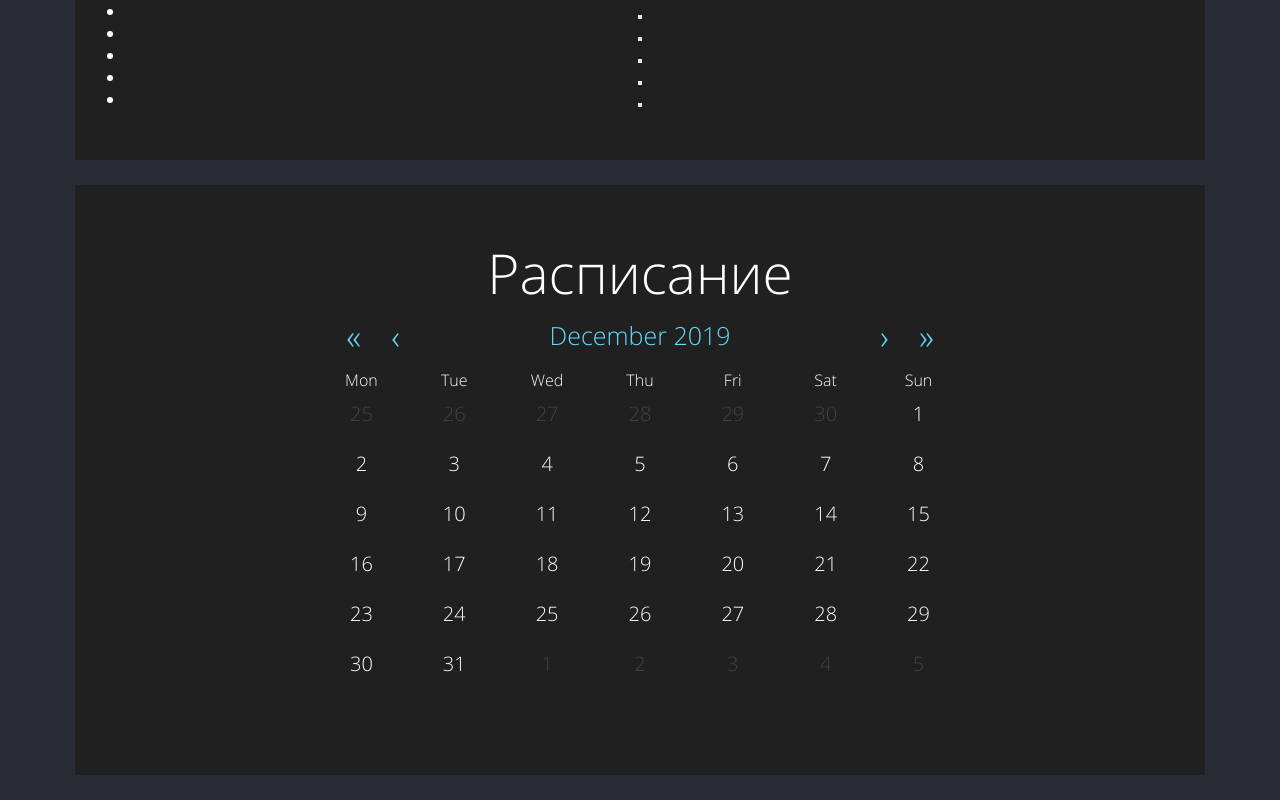
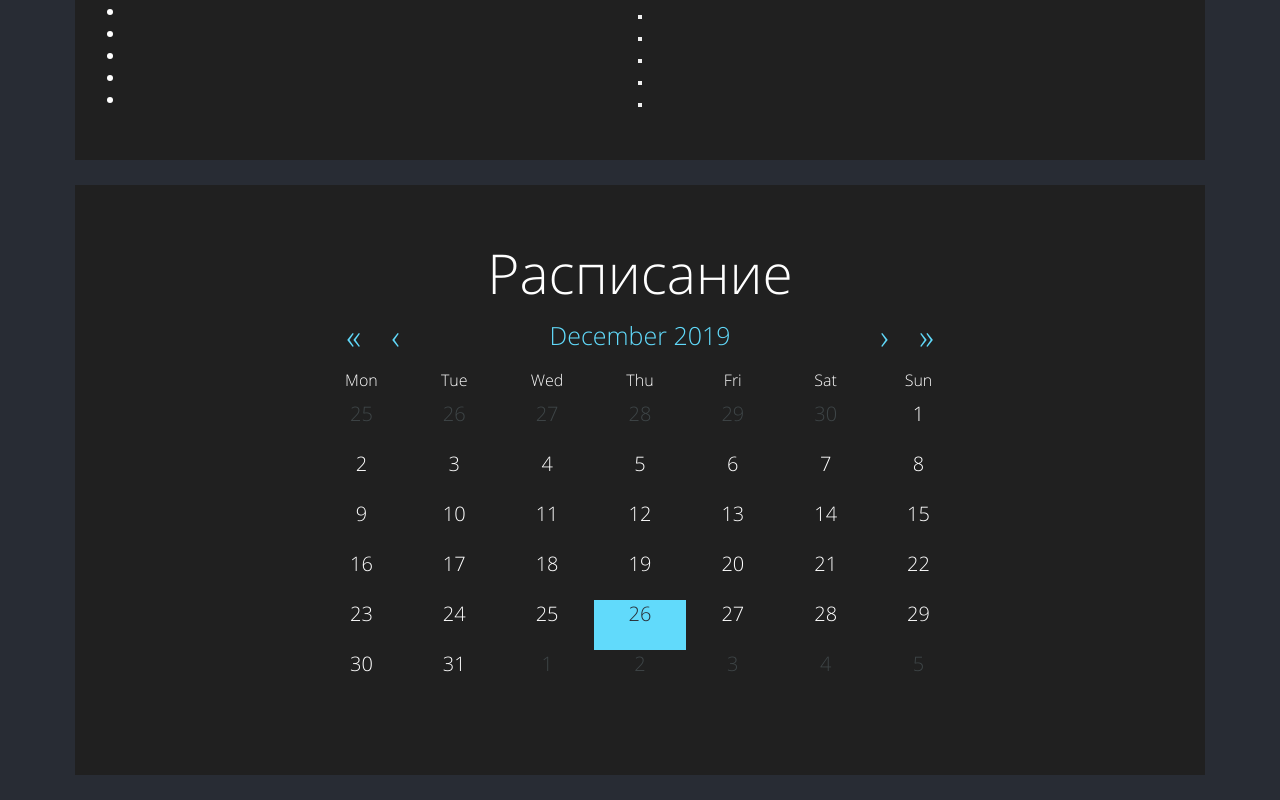
Before and after one commit to DzmitrySakalouski/petrov, a React (Create React App) app: page / in a window 1280 px wide. Shown: the part 9482-10282 px from the top of the page. Built offline with nearby package versions, Linux system fonts and the light colour scheme.

Commit message:
add UI for selection

```diff
--- a/src/components/Calendar/calendar.js
+++ b/src/components/Calendar/calendar.js
@@ -3,25 +3,26 @@ import Calendar from 'react-calendar/dist/entry.nostyle';
 import './styles.scss';
 
 export const CalendarComponent = ({ classes }) => {
-    const [date, setDate] = React.useState(new Date());
-    const [dates, setDates] = React.useState([])
-    const onChange = date => setDate(date);
+    const newdays = [new Date()];
 
-//     const onClickDay = date => {
-//     // if day is already clicked, remove it from state
-//     if (dateAlreadyClicked(dates, date)) setDates(datesExcept(dates, date))
-//     else setDates([...dates, date])
-//   }
+    const isDateInArray = date => {
+        const selectedDate = newdays.find(dateItem => {
+            return date.toDateString() === dateItem.toDateString();
+        })
 
-//   const tileClassName = ({ date }) => {
-//     const classNames = [classes.dayTile]
-//     // give active days a special class
-//     if (dateAlreadyClicked(dates, date)) return [classes.activeDay, ...classNames]
-//     return classNames
+        return !!selectedDate;
+    }
+
+    const setSelectedClassName = ({ activeStartDate, date, view }) => {
+        return isDateInArray(date) ? 'selected' : null
+    };
 
     return (
         <div>
-            <Calendar activeStartDate={new Date()} value={[new Date(2019, 11, 1), new Date(2019, 11, 2)]} className="react-calendar-custom " onChange={onChange} />
+            <Calendar
+                selectRange={true}
+                tileClassName={setSelectedClassName}
+                className="react-calendar-custom " />
         </div>
     )
 }
--- a/src/components/Calendar/styles.scss
+++ b/src/components/Calendar/styles.scss
@@ -58,6 +58,11 @@
             }
         }
 
+        .react-calendar__month-view__days > button.react-calendar__tile.react-calendar__tile--now.react-calendar__month-view__days__day.selected {
+            background-color: #61DAFB;
+            color: #282c34;
+        }
+
         .react-calendar__month-view__weekdays {
             height: 40px;
             color: white;
@@ -73,4 +78,6 @@
             }
         }
     }
+
+
 }
```
